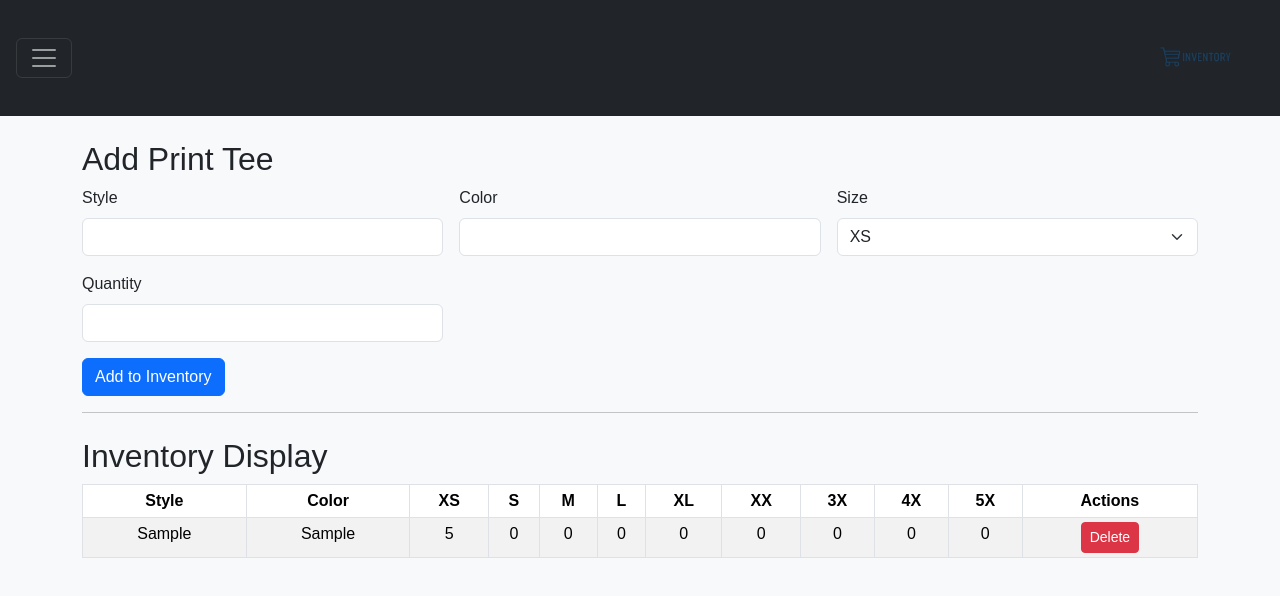
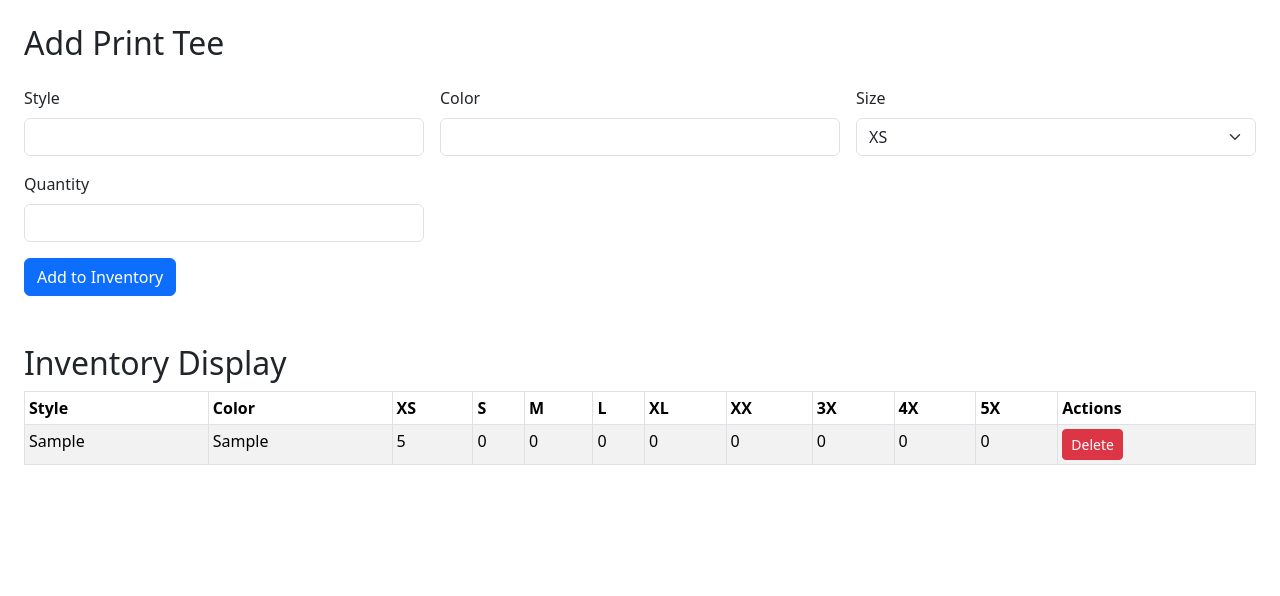
Before and after one commit to aln-houts/Stock, a plain HTML site: page print-tees.html in a window 1280 px wide. Both pictures are taken after typing "Sample", "Sample", "5" into the empty fields and a click on the button "Add to Inventory". Drawn offline with nearby package versions, Linux system fonts and the light colour scheme.

Commit message:
Add files via upload

```diff
--- a/print-tees.html
+++ b/print-tees.html
@@ -1,62 +1,51 @@
+
 <!DOCTYPE html>
 <html lang="en">
 <head>
   <meta charset="UTF-8" />
   <meta name="viewport" content="width=device-width, initial-scale=1.0" />
   <title>Print Tees</title>
-  <link href="https://cdn.jsdelivr.net/npm/bootstrap@5.3.3/dist/css/bootstrap.min.css" rel="stylesheet">
-  <link rel="stylesheet" href="styles.css" />
+  <link href="https://cdn.jsdelivr.net/npm/bootstrap@5.3.3/dist/css/bootstrap.min.css" rel="stylesheet" />
+  <meta http-equiv="Cache-Control" content="no-store, no-cache, must-revalidate" />
+  <meta http-equiv="Pragma" content="no-cache" />
+  <meta http-equiv="Expires" content="0" />
 </head>
-<body>
+<body class="p-4">
   <div id="menu-placeholder"></div>
 
-
-  <main class="container mt-4">
-    <h2>Add Print Tee</h2>
+  <h2 class="mb-4">Add Print Tee</h2>
   <form id="addForm" class="row g-3">
     <div class="col-md-4">
       <label for="style" class="form-label">Style</label>
-        <input type="text" class="form-control" id="style" required />
+      <input type="text" id="style" class="form-control" list="styleSuggestions" required />
+      <datalist id="styleSuggestions"></datalist>
     </div>
     <div class="col-md-4">
       <label for="color" class="form-label">Color</label>
-        <input type="text" class="form-control" id="color" required />
+      <input type="text" id="color" class="form-control" list="colorSuggestions" required />
+      <datalist id="colorSuggestions"></datalist>
     </div>
     <div class="col-md-4">
       <label for="size" class="form-label">Size</label>
       <select id="size" class="form-select">
-          <option>XS</option>
-          <option>S</option>
-          <option>M</option>
-          <option>L</option>
-          <option>XL</option>
-          <option>XX</option>
-          <option>3X</option>
-          <option>4X</option>
-          <option>5X</option>
+        <option>XS</option><option>S</option><option>M</option><option>L</option>
+        <option>XL</option><option>XX</option><option>3X</option><option>4X</option><option>5X</option>
       </select>
     </div>
     <div class="col-md-4">
       <label for="quantity" class="form-label">Quantity</label>
-        <input type="number" class="form-control" id="quantity" required />
+      <input type="number" id="quantity" class="form-control" required />
     </div>
     <div class="col-12">
       <button type="submit" class="btn btn-primary">Add to Inventory</button>
     </div>
   </form>
 
-    <hr />
+  <div class="mt-5">
     <h2>Inventory Display</h2>
     <div id="inventoryDisplay" class="table-responsive"></div>
-  </main>
+  </div>
 
-  <script src="https://cdn.jsdelivr.net/npm/bootstrap@5.3.3/dist/js/bootstrap.bundle.min.js"></script>
-  <script src="print-tees.js"></script>
-  <script>
-  fetch('menu.html')
-    .then(res => res.text())
-    .then(html => document.getElementById('menu-placeholder').innerHTML = html);
-</script>
-
+  <script src="print.js?v=1.0.0"></script>
 </body>
 </html>
--- /dev/null
+++ b/print.js
@@ -0,0 +1,106 @@
+
+let inventory = JSON.parse(localStorage.getItem("printInventory")) || {};
+
+document.getElementById("addForm").addEventListener("submit", function (e) {
+  e.preventDefault();
+  const styleInput = document.getElementById("style").value.trim();
+  const colorInput = document.getElementById("color").value.trim();
+  const style = styleInput.toLowerCase();
+  const color = colorInput.toLowerCase();
+  const size = document.getElementById("size").value;
+  const quantity = parseInt(document.getElementById("quantity").value, 10);
+
+  const key = style + "::" + color;
+  if (!inventory[key]) {
+    inventory[key] = {
+      style: styleInput,
+      color: colorInput,
+      sizes: { XS: 0, S: 0, M: 0, L: 0, XL: 0, XX: 0, "3X": 0, "4X": 0, "5X": 0 }
+    };
+  }
+
+  inventory[key].sizes[size] += quantity;
+  localStorage.setItem("printInventory", JSON.stringify(inventory));
+
+  saveSuggestion("printStyleSuggestions", styleInput);
+  saveSuggestion("printColors_" + style, colorInput);
+
+  renderInventory();
+  e.target.reset();
+});
+
+function renderInventory() {
+  const display = document.getElementById("inventoryDisplay");
+  display.innerHTML = "";
+
+  const table = document.createElement("table");
+  table.className = "table table-sm table-bordered table-striped";
+
+  const header = document.createElement("thead");
+  header.innerHTML = `
+    <tr>
+      <th>Style</th>
+      <th>Color</th>
+      <th>XS</th><th>S</th><th>M</th><th>L</th><th>XL</th>
+      <th>XX</th><th>3X</th><th>4X</th><th>5X</th>
+      <th>Actions</th>
+    </tr>
+  `;
+  table.appendChild(header);
+
+  const body = document.createElement("tbody");
+  Object.entries(inventory).forEach(([key, item]) => {
+    const row = document.createElement("tr");
+    row.innerHTML = `
+      <td>${item.style}</td>
+      <td>${item.color}</td>
+      <td>${item.sizes.XS}</td>
+      <td>${item.sizes.S}</td>
+      <td>${item.sizes.M}</td>
+      <td>${item.sizes.L}</td>
+      <td>${item.sizes.XL}</td>
+      <td>${item.sizes.XX}</td>
+      <td>${item.sizes["3X"]}</td>
+      <td>${item.sizes["4X"]}</td>
+      <td>${item.sizes["5X"]}</td>
+      <td><button class="btn btn-sm btn-danger" onclick="deleteEntry('${key}')">Delete</button></td>
+    `;
+    body.appendChild(row);
+  });
+  table.appendChild(body);
+  display.appendChild(table);
+}
+
+function deleteEntry(key) {
+  delete inventory[key];
+  localStorage.setItem("printInventory", JSON.stringify(inventory));
+  renderInventory();
+}
+
+function saveSuggestion(key, value) {
+  const list = JSON.parse(localStorage.getItem(key) || "[]");
+  if (!list.includes(value)) {
+    list.push(value);
+    localStorage.setItem(key, JSON.stringify(list));
+  }
+}
+
+function loadSuggestions(key, datalistId) {
+  const list = JSON.parse(localStorage.getItem(key) || "[]");
+  const datalist = document.getElementById(datalistId);
+  datalist.innerHTML = "";
+  list.forEach(item => {
+    const option = document.createElement("option");
+    option.value = item;
+    datalist.appendChild(option);
+  });
+}
+
+loadSuggestions("printStyleSuggestions", "styleSuggestions");
+
+document.getElementById("style").addEventListener("change", function () {
+  const style = this.value.trim().toLowerCase();
+  loadSuggestions("printColors_" + style, "colorSuggestions");
+});
+
+renderInventory();
```
Lines whose indentation alone changed are shown as unchanged.
